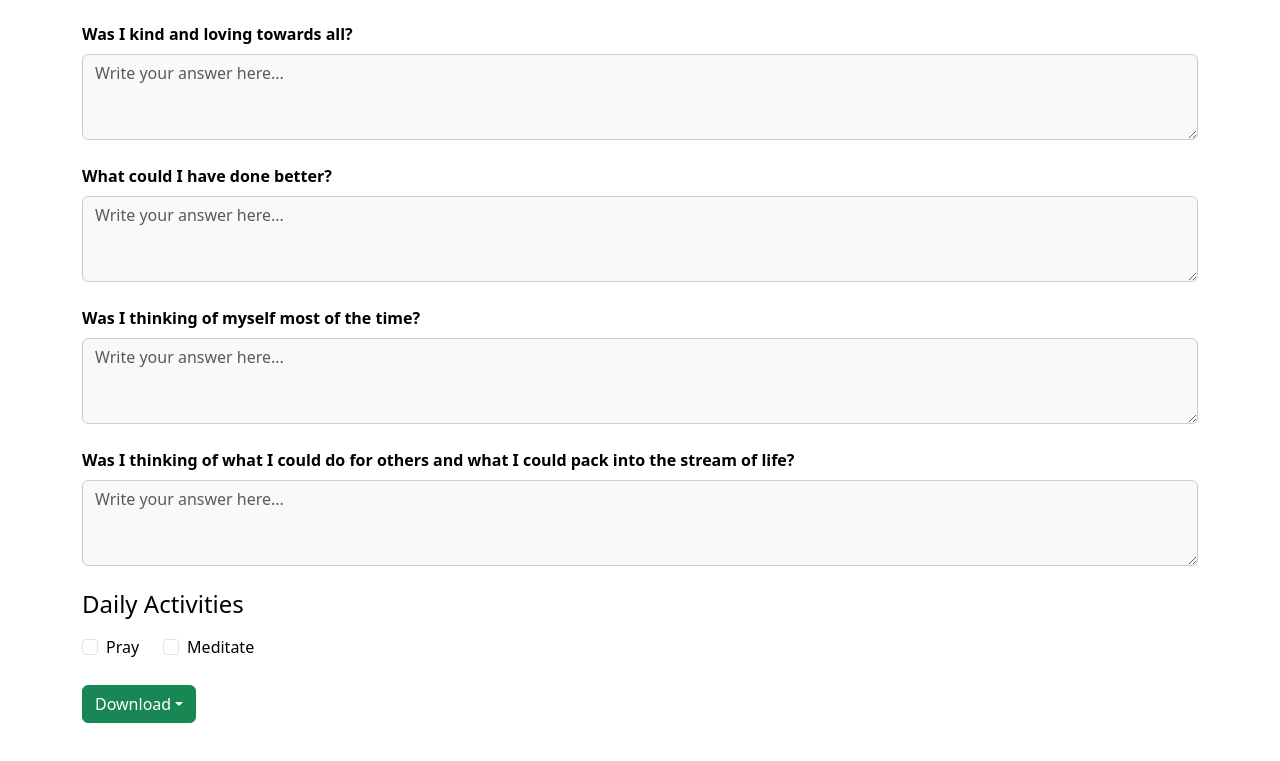
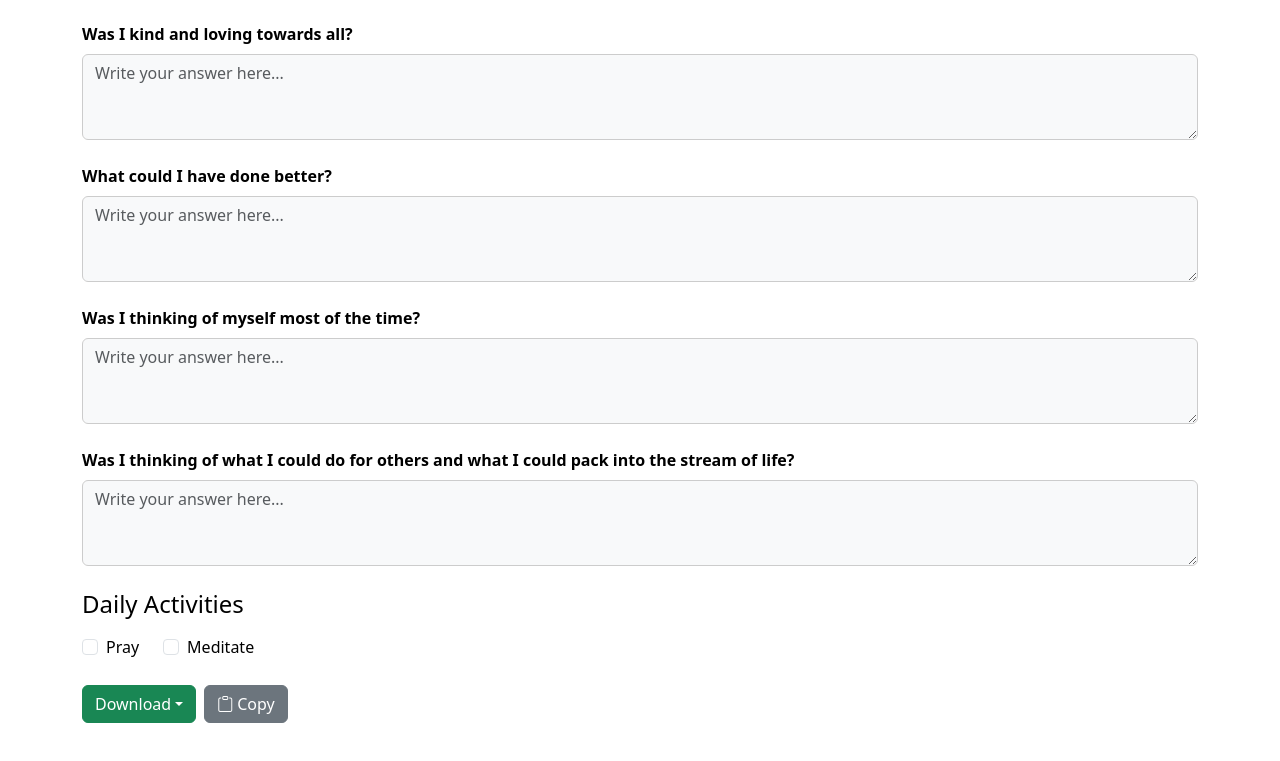
Before and after one commit to s-gruneberg/10step-journal, a React (Vite) app in the folder frontend/: page / in a window 1280 px wide. Shown: the part 686-1447 px from the top of the page. Built offline with nearby package versions, Linux system fonts and the light colour scheme.

Commit message:
Added copy button

```diff
--- a/frontend/src/downloadUtils.ts
+++ b/frontend/src/downloadUtils.ts
@@ -15,7 +15,8 @@ interface JournalContent {
     checkmarks: Record<string, boolean>;
 }
 
-export function downloadAsText({ title, qa, checkmarks }: JournalContent) {
+/** Build the same plain-text format used for download/copy */
+export function getTextContent({ title, qa, checkmarks }: JournalContent): string {
     const lines = [`${title}\n\n`]
 
     // Add checkmarks section
@@ -30,7 +31,12 @@ export function downloadAsText({ title, qa, checkmarks }: JournalContent) {
         lines.push(`${i + 1}. ${q}\n${a}\n`)
     })
 
-    const blob = new Blob([lines.join('\n')], { type: 'text/plain;charset=utf-8' })
+    return lines.join('\n')
+}
+
+export function downloadAsText({ title, qa, checkmarks }: JournalContent) {
+    const text = getTextContent({ title, qa, checkmarks })
+    const blob = new Blob([text], { type: 'text/plain;charset=utf-8' })
     saveAs(blob, formatFilename('txt'))
 }
 
--- a/frontend/src/pages/Inventory.tsx
+++ b/frontend/src/pages/Inventory.tsx
@@ -2,7 +2,7 @@ import { useState, useEffect } from 'react'
 import { Link } from 'react-router-dom'
 import Questions from '../components/Questions'
 import { getQuestions, saveAnswers, getAnswers, getCheckmarkStates } from '../localStorageUtils.ts'
-import { downloadAsPDF, downloadAsWord, downloadAsText } from '../downloadUtils.ts'
+import { downloadAsPDF, downloadAsWord, downloadAsText, getTextContent } from '../downloadUtils.ts'
 import { useDarkMode } from '../context/DarkModeContext.tsx'
 
 export default function Inventory() {
@@ -20,7 +20,9 @@ export default function Inventory() {
         return answersArray
     })
     const { darkMode } = useDarkMode()
+    const [copyFeedback, setCopyFeedback] = useState<string | null>(null)
     const buttonClass = `btn ${darkMode ? 'btn btn-outline-success dropdown-toggle' : 'btn btn-success dropdown-toggle'}`
+    const copyButtonClass = `btn ${darkMode ? 'btn-outline-secondary' : 'btn-secondary'}`
     const customizeButtonClass = `btn ${darkMode ? 'btn-outline-primary' : 'btn-primary'} mb-4`
 
     const handleAnswerChange = (index: number, value: string) => {
@@ -69,20 +71,31 @@ export default function Inventory() {
         }
     }, [questions.length])
 
-    const handleDownload = (downloadFn: (content: { title: string; qa: { q: string; a: string }[]; checkmarks: Record<string, boolean> }) => void) => {
-        const qaPairs = questions.map((q, i) => ({ q, a: answers[i] || '' }));
+    const getJournalContent = () => {
+        const qaPairs = questions.map((q, i) => ({ q, a: answers[i] || '' }))
         const now = new Date()
         const timeString = now.toLocaleTimeString([], { hour: '2-digit', minute: '2-digit', second: '2-digit' })
         const dateString = now.toLocaleDateString()
         const title = `10th Step Journal - ${dateString} ${timeString}`
-        const checkmarkStates = getCheckmarkStates()
+        return { title, qa: qaPairs, checkmarks: getCheckmarkStates() }
+    }
 
-        downloadFn({
-            title,
-            qa: qaPairs,
-            checkmarks: checkmarkStates
-        });
-    };
+    const handleDownload = (downloadFn: (content: { title: string; qa: { q: string; a: string }[]; checkmarks: Record<string, boolean> }) => void) => {
+        downloadFn(getJournalContent())
+    }
+
+    const handleCopy = async () => {
+        const content = getJournalContent()
+        const text = getTextContent(content)
+        try {
+            await navigator.clipboard.writeText(text)
+            setCopyFeedback('Copied!')
+            setTimeout(() => setCopyFeedback(null), 2000)
+        } catch {
+            setCopyFeedback('Copy failed')
+            setTimeout(() => setCopyFeedback(null), 2000)
+        }
+    }
 
     return (
         <>
@@ -101,8 +114,8 @@ export default function Inventory() {
                 onAnswerChange={handleAnswerChange}
                 onClear={handleClear}
             />
-            <div className="d-flex justify-content-between align-items-center mt-4">
-
+            <div className="d-flex justify-content-between align-items-center mt-4 gap-2 flex-wrap">
+                <div className="d-flex align-items-center gap-2">
                     <div className="dropdown">
                         <button className={buttonClass} type="button" data-bs-toggle="dropdown" aria-expanded="false">
                             Download
@@ -134,6 +147,17 @@ export default function Inventory() {
                             </li>
                         </ul>
                     </div>
+                    <button
+                        type="button"
+                        className={copyButtonClass}
+                        onClick={handleCopy}
+                        title="Copy to clipboard"
+                        aria-label="Copy questions and answers to clipboard"
+                    >
+                        <i className="bi bi-clipboard me-1" aria-hidden="true" />
+                        {copyFeedback ?? 'Copy'}
+                    </button>
+                </div>
             </div>
         </>
     )
```
Lines whose indentation alone changed are shown as unchanged.
